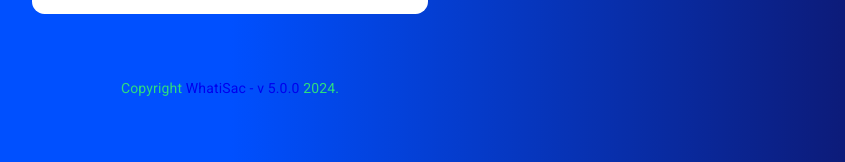
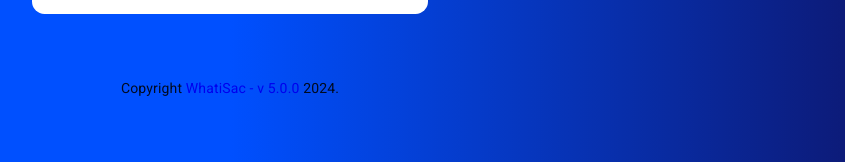
Before and after one commit to Whati-Sac/sistema, a React (Create React App) app in the folder frontend/: page /login in a window 1280 px wide. Shown: the part 635-797 px from the top of the page, without its empty margins (410-1255 px from the left). Built offline with nearby package versions, Linux system fonts and the light colour scheme; no server answers; what chartjs-plugin-datalabels, mic-recorder-to-mp3 would draw is missing.

Commit message:
Update index.js

```diff
--- a/frontend/src/pages/Login/index.js
+++ b/frontend/src/pages/Login/index.js
@@ -20,7 +20,7 @@ import { AuthContext } from "../../context/Auth/AuthContext";
 
 const Copyright = () => {
 	return (
-		<Typography variant="body2" color="primary" align="center">
+		<Typography variant="body2" color="branco" align="center">
 			{"Copyright "}
 			<Link color="branco" href="https://whatisac.com.br/">
 			{ nomeEmpresa } - v { versionSystem }
```
